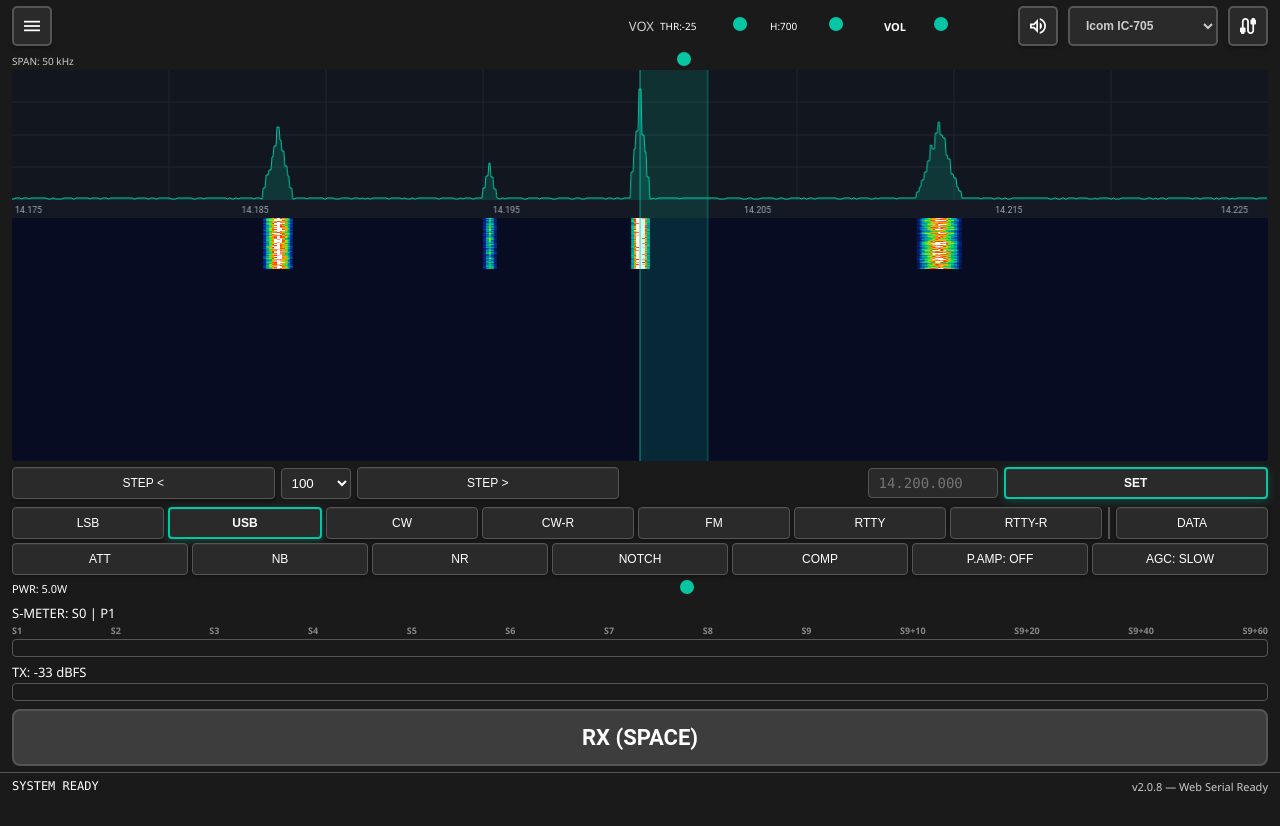
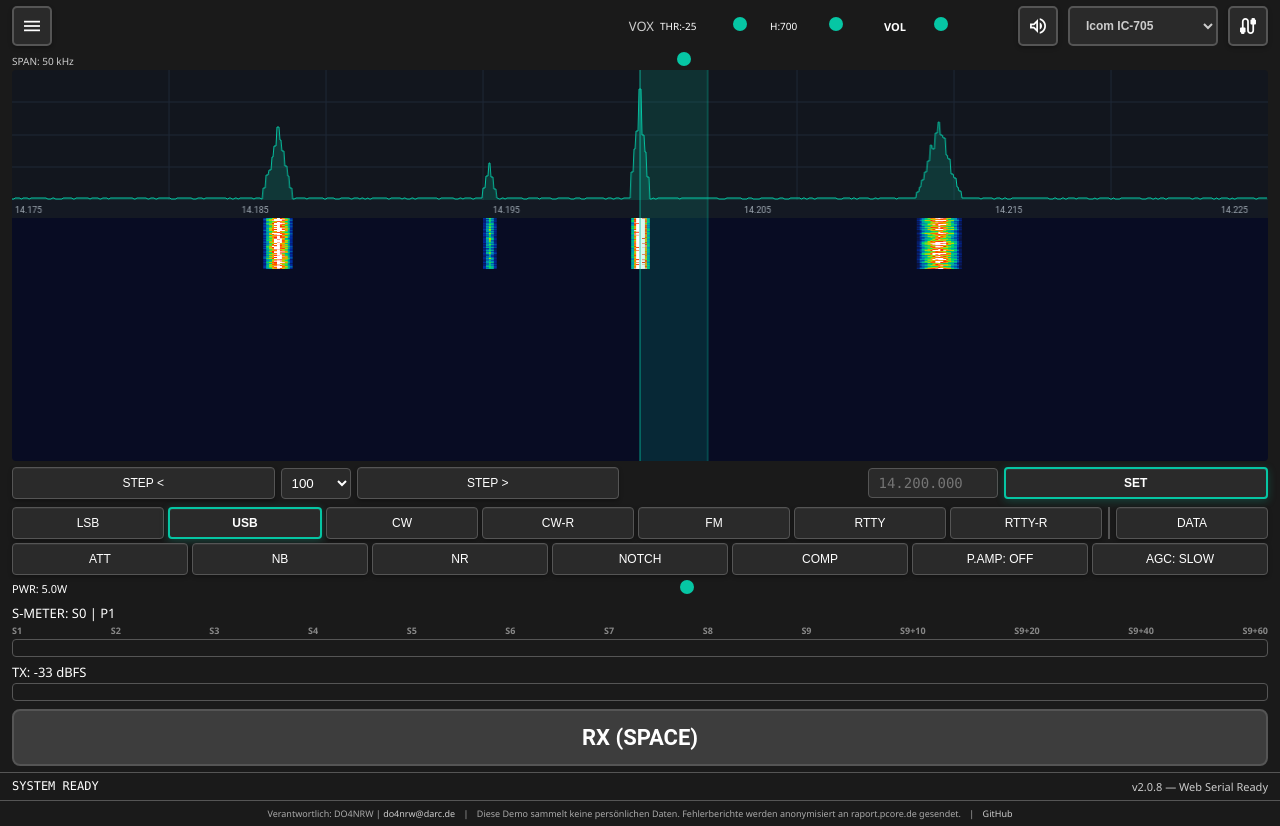
Before and after one commit to DO4NRW/TRX-Cat-Controll, a plain HTML site: page docs/index.html in a window 1280 px wide. Before the commit the page ends 800 px from the top, so only its background shows below. Drawn offline with nearby package versions, Linux system fonts and the light colour scheme; no server answers; animation ran at ten frames a second.

Commit message:
Demo: Impressum + Datenschutz Footer
DO4NRW, do4nrw@darc.de, Datenschutzhinweis

Co-Authored-By: Claude Opus 4.6 (1M context) <noreply@anthropic.com>

```diff
--- a/docs/index.html
+++ b/docs/index.html
@@ -167,6 +167,15 @@
         </div>
     </div>
 
+    <!-- Footer -->
+    <div class="legal-footer">
+        <span>Verantwortlich: DO4NRW | <a href="mailto:do4nrw@darc.de">do4nrw@darc.de</a></span>
+        <span class="legal-sep">|</span>
+        <span>Diese Demo sammelt keine persönlichen Daten. Fehlerberichte werden anonymisiert an raport.pcore.de gesendet.</span>
+        <span class="legal-sep">|</span>
+        <span><a href="https://github.com/DO4NRW/RigLink">GitHub</a></span>
+    </div>
+
     <script src="serial.js"></script>
     <script src="app.js"></script>
 </body>
--- a/docs/style.css
+++ b/docs/style.css
@@ -277,6 +277,19 @@ input[type="range"]::-moz-range-thumb {
 .status-text { color: var(--text); font-size: 12px; font-family: 'Consolas', monospace; }
 .version { color: var(--text-secondary); font-size: 11px; }
 
+/* Legal Footer */
+.legal-footer {
+    padding: 6px 12px;
+    font-size: 9px;
+    color: var(--text-muted, #666);
+    text-align: center;
+    border-top: 1px solid var(--border, #333);
+    background: var(--bg-dark, #1a1a1a);
+}
+.legal-footer a { color: var(--text-secondary, #aaa); text-decoration: none; }
+.legal-footer a:hover { color: var(--accent, #06c6a4); }
+.legal-sep { margin: 0 6px; }
+
 /* Settings Overlay */
 .overlay {
     position: fixed;
```
